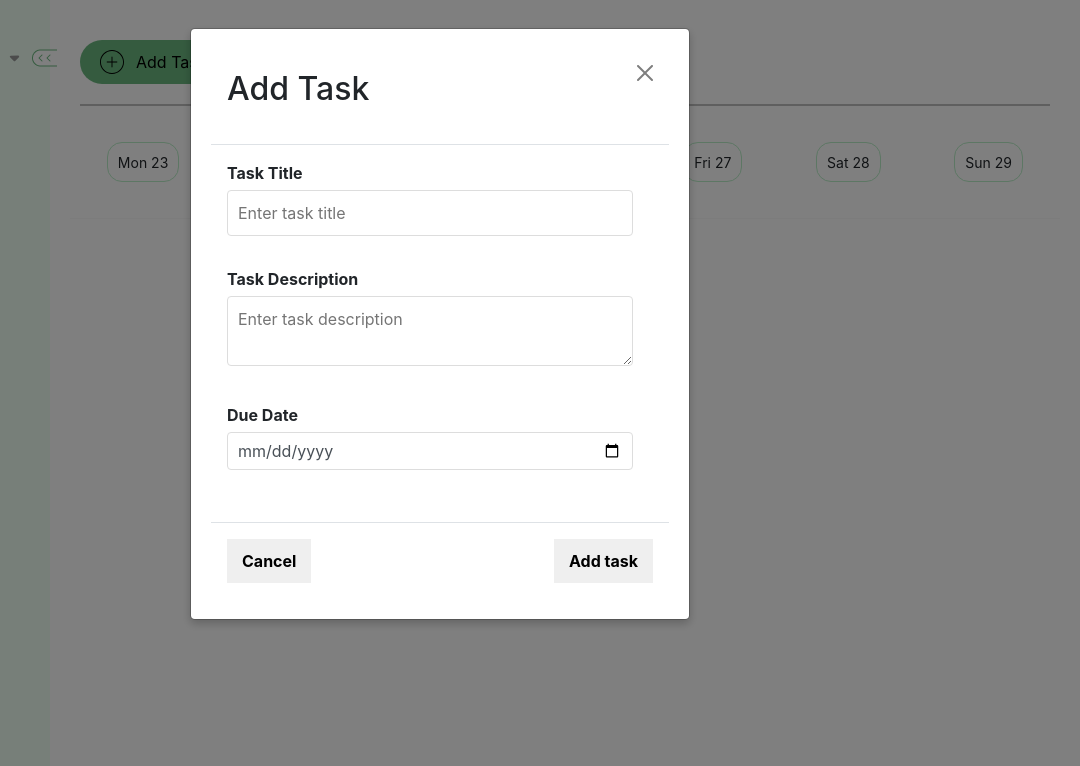
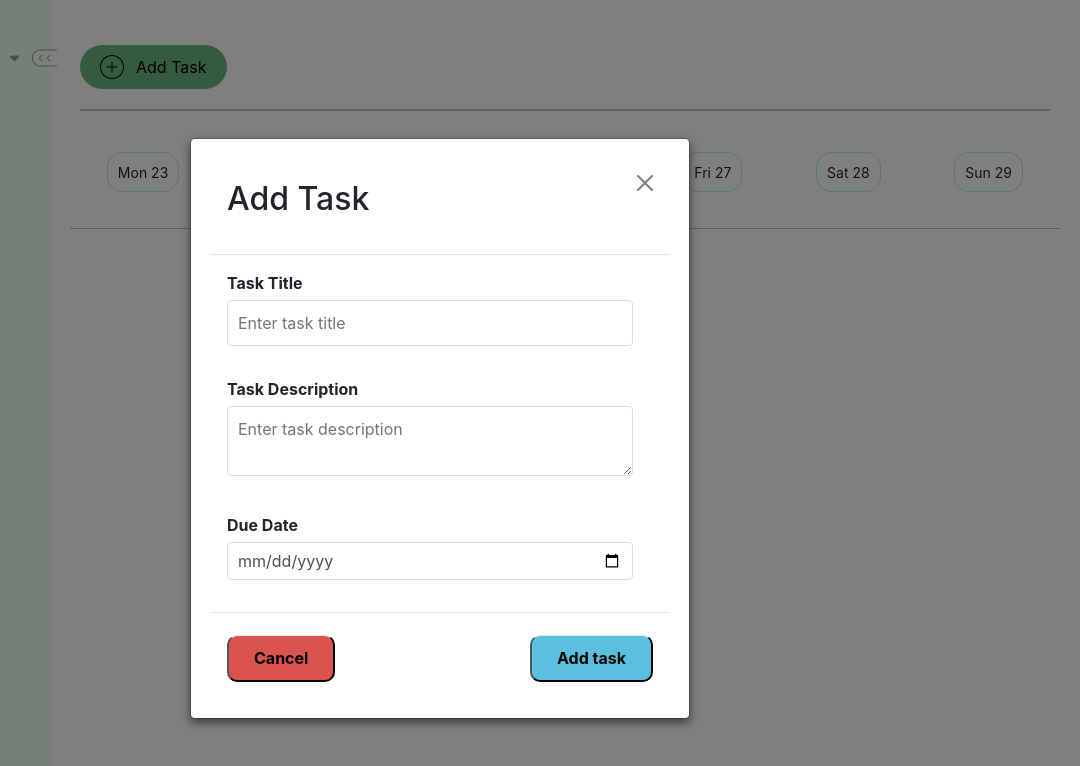
Before and after one commit to Solomon-dev98/TaskSimplify, a plain HTML site: page pages/side-bar.html in a window 1280 px wide. Both pictures are taken after a click on the button "Add Task". Shown: the full height of the page, 200-1280 px from the left. Drawn offline with nearby package versions, Linux system fonts and the light colour scheme; no server answers.

Commit message:
Tweaked styling for the dashboard area

```diff
--- a/public/css/styles.css
+++ b/public/css/styles.css
@@ -128,7 +128,7 @@ input[type="file"] {
 .contain-reuse {
   width: 100%;
   margin: 0 auto; /* Centers the container horizontally */
-  padding: 0 10px; /* Adds padding inside the container */
+  padding: 5px 10px; /* Adds padding inside the container */
 }
 
 
@@ -144,11 +144,6 @@ input[type="file"] {
     border-radius: 40px;
     cursor: pointer;
   }
-
-  /* .button-text {
-    font-size: 700;
-  } */
-
 
   .custom-add-task-btn svg path {
     fill: black; /* Default color for the icon */
@@ -183,15 +178,12 @@ input[type="file"] {
   }
 
 
-
-  /* Modal Overlay */
-.modal-overlay {
+.modal-dialog {
   position: fixed;
   top: 0;
   left: 0;
   width: 100%;
   height: 100%;
-  background: rgba(0, 0, 0, 0.5); /* Semi-transparent background */
   display: flex;
   justify-content: center;
   align-items: center;
@@ -200,14 +192,39 @@ input[type="file"] {
 
 /* Modal Content */
 .modal-content {
+  display: flex;
+  justify-content: space-between;
   background: #fff; /* White background for the modal */
   padding: 20px;
-  border-radius: 8px;
-  max-width: 500px;
+  border-radius: 10px;
+  max-width: 600px;
   width: 100%;
-  box-shadow: 0 4px 8px rgba(0, 0, 0, 0.2);
+  max-height: 80vh;
+  box-shadow: 0 4px 8px rgba(0, 0, 0, 0.5);
   text-align: left;
+  overflow-y: auto;
 }
+
+/* For screens smaller than 768px */
+@media (max-width: 768px) {
+  .modal-content {
+    width: 80%;
+    max-height: 80%;
+  }
+}
+
+
+
+/* For even smaller screens, like mobile phones */
+@media (max-width: 480px) {
+  .modal-content {
+    width: 95%;
+    max-height: 70vh;
+    padding: 15px;
+    padding-bottom: 20px;
+  }
+}
+
 
 /* Modal Header */
 .modal-content h2 {
@@ -238,40 +255,42 @@ input[type="file"] {
 }
 
 /* Modal Footer */
-.modal-footer {
+.modal-footer button{
   display: flex;
   justify-content: space-between;
+  padding: 15px;
   align-items: center;
-  margin-top: 20px;
+  /*width: 100%; */
+  border-top: 1px solid #e9ecef;
+  margin-top: 10px;
 }
 
-/* Button Styles */
-button {
-  padding: 10px 15px;
-  border: none;
+/* Button styles for footer */
+.btn-modal {
+  color: black;
+  margin-right: 15px;
   border-radius: 10px;
   cursor: pointer;
-  font-size: 14px;
+  font-size: 16px;
   font-weight: bold;
 }
 
-button:hover {
-  opacity: 0.8;
+
+
+.btn-modal:hover {
+  color: whitesmoke;
+  opacity: 0.9;
 }
 
-#sortByDate {
-  background-color: #f0ad4e; /* Orange for Sort by Date */
-  color: #fff;
+
+#add-cancel-btn {
+  background-color: #d9534f; /* Red for Cancel */
+  padding: 10px 25px;
 }
 
-#cancel-btn {
-  background-color: #d9534f; /* Red for Cancel */
-  color: #fff;
-}
-
-#save-task-btn {
+#add-save-task-btn {
   background-color: #5bc0de; /* Blue for Add Task */
-  color: #fff;
+  padding: 10px 25px;
 }
 
 /* Inline Add Task Button Styles */
@@ -349,6 +368,14 @@ a.add-task-inline{
 }
 
 
+.dayOfWeekList-hr {
+  border: none;
+  border-top: 1px solid #000;
+  width: 100%;
+
+}
+
+
 
 /* Style for moving the paragraph down */
 #no-tasks-message {
```
